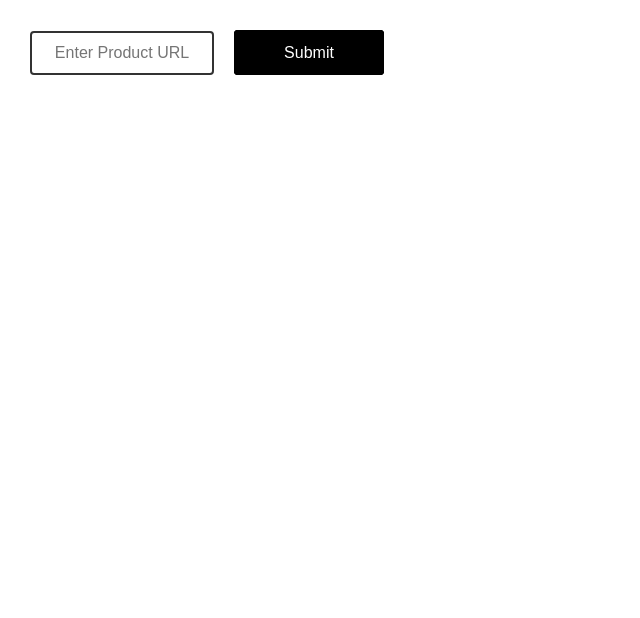
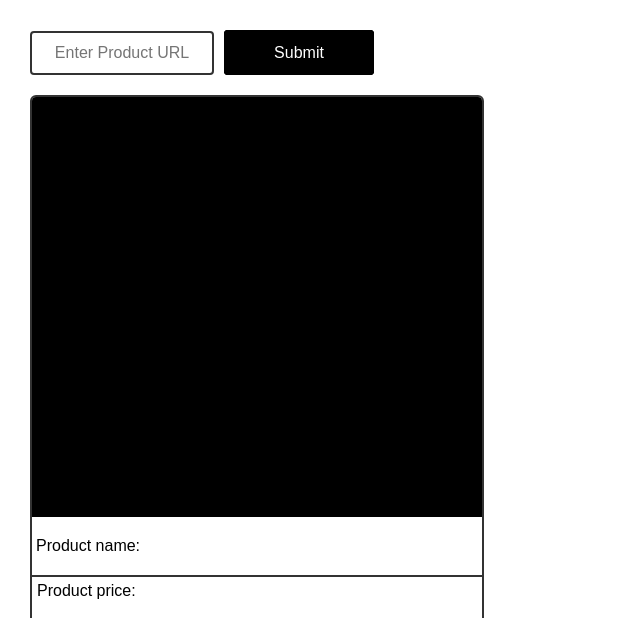
Before and after one commit to Harshnatuskar/gr-link-to-post, a website built with Vite: page index.html in a window 1280 px wide. Shown: the top 618 px of the page, without its empty margins (0-640 px from the left). Built offline with nearby package versions, Linux system fonts and the light colour scheme; a web font is replaced by a local one.

Commit message:
more css

```diff
--- a/src/main.ts
+++ b/src/main.ts
@@ -9,4 +9,15 @@ document.querySelector<HTMLDivElement>('#app')!.innerHTML = `
       <button class="btn" id="btn3"></button>
     </div>
   </div>
+  <div class="post">
+    <p id="product-image">image</p>
+    <p id="product-name">Product name:</p>
+    <p id="product-price">Product price:</p>
+    <p id="logo">gumroad svg</p>
+  </div>
+  <div class="gr-button gr-button-small">
+      <button class="btn" id="btn1">D</button>
+      <button class="btn" id="btn2"></button>
+      <button class="btn" id="btn3"></button>
+    </div>
 `
--- a/src/style.css
+++ b/src/style.css
@@ -17,9 +17,20 @@ body {
   align-items: center;
 }
 
+/* Default size for .btn */
+.gr-button .btn {
+  width: 150px;
+  height: 45px;
+}
+
+.gr-button-small .btn {
+  width: 50px;
+  height: 45px;
+}
+
 .gr-button {
   position: relative;
-  margin-left: 20px;
+  margin-left: 10px;
   margin-bottom: 45px;
 }
 
@@ -38,8 +49,6 @@ body {
 }
 
 .btn {
-  width: 150px;
-  height: 45px;
   color: white;
   font-size: 1.5rem;
   border: solid 2px black;
@@ -76,3 +85,29 @@ input {
   text-decoration: none;
   -webkit-appearance: none;
 }
+
+.post{
+  margin-top: 20px;
+  height:580px;
+  width: 450px;
+  border: 2px solid #333;
+  border-radius: 6px;
+  overflow: hidden;
+}
+
+#product-image{
+  width:450px;
+  height:420px;
+  background-color: black;
+  margin: 0;
+}
+
+#product-name{
+  padding: 4px; /* Adjust as needed */
+}
+
+#product-price,
+#logo {
+  border-top: 2px solid #333;
+  padding: 5px; /* Adjust as needed */
+}
```
